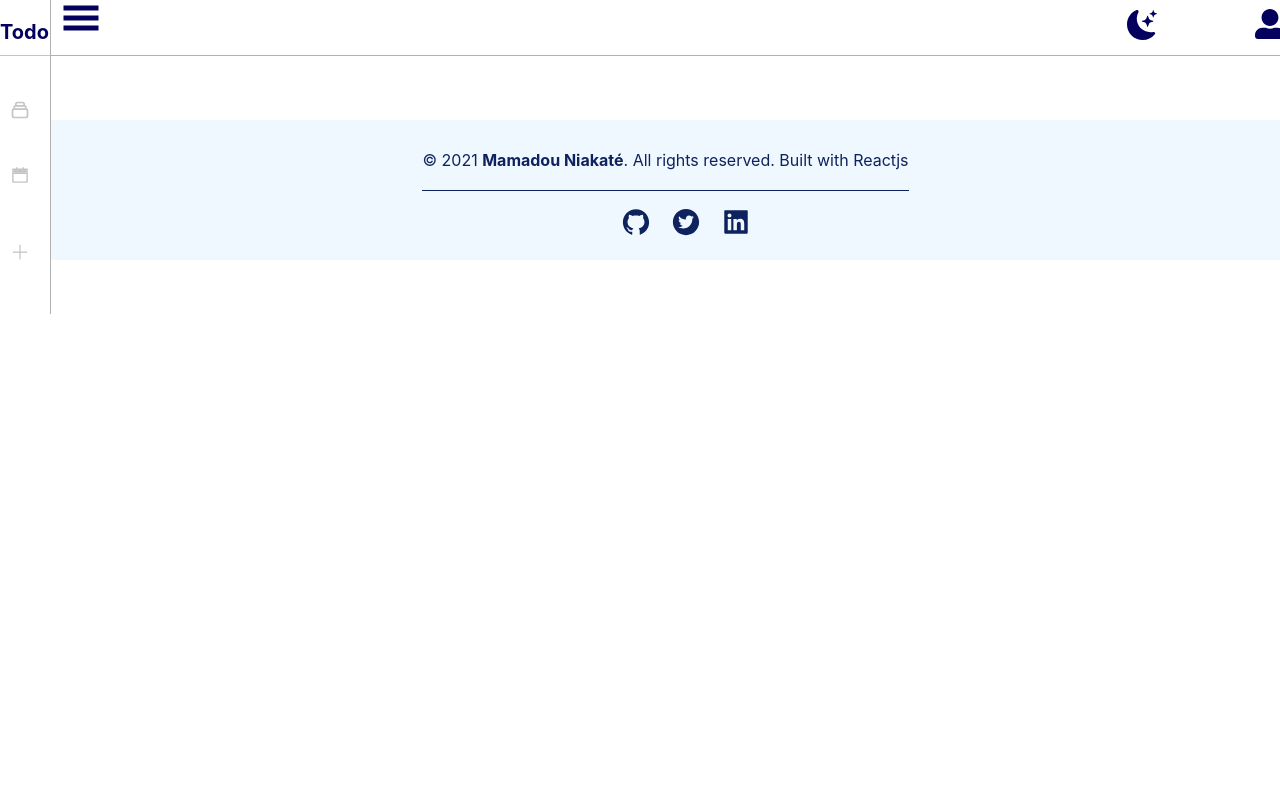
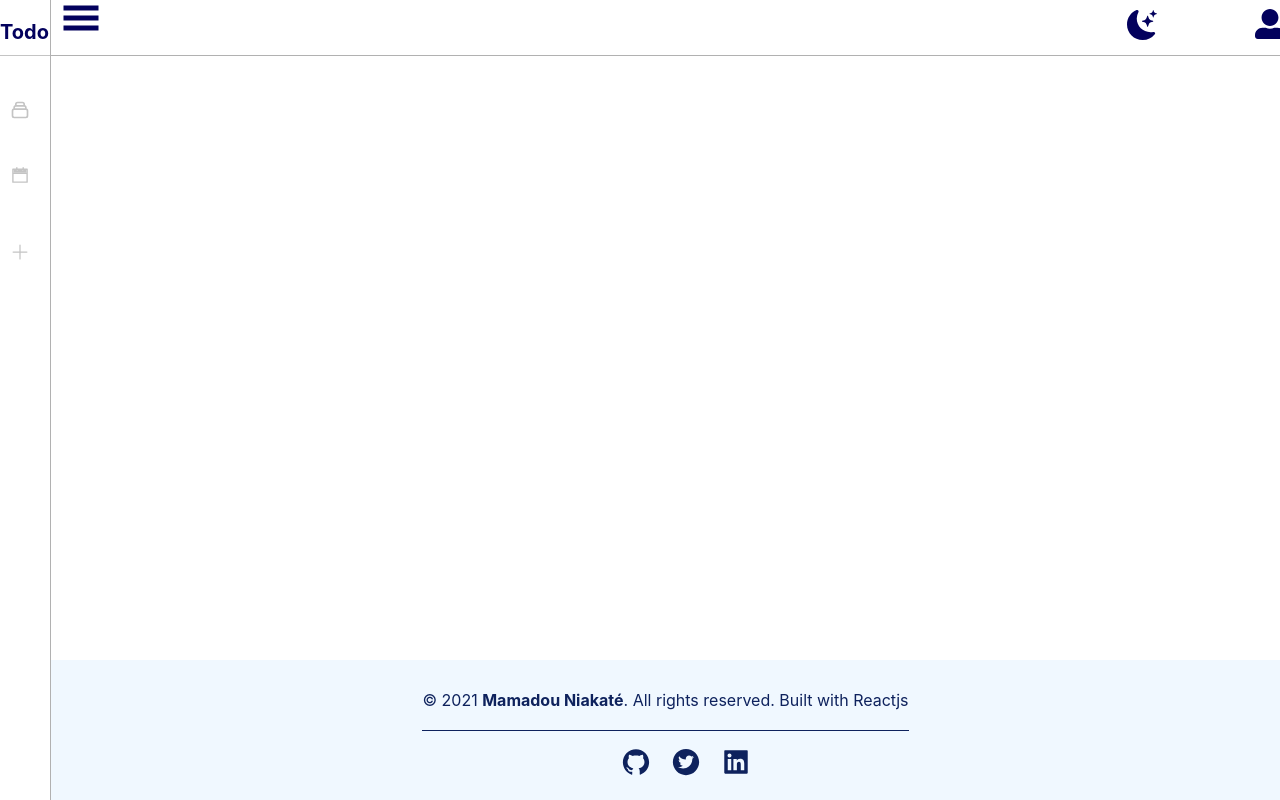
Before and after one commit to mamadou-niakate/TODO-List, a React (Create React App) app: page / in a window 1280 px wide. Built offline with nearby package versions, Linux system fonts and the light colour scheme.

Commit message:
adjustement

```diff
--- a/src/App.css
+++ b/src/App.css
@@ -3,14 +3,13 @@
   justify-content: space-between;
   transition: 1s ease;
   margin: 0;
-  height: 100%;
+  min-height: 100vh;
 }
 
 main {
   display: flex;
   justify-content: space-between;
   flex-direction: column;
-  height: 100%;
   width: 100%;
 }
 
--- a/src/pages/Tasks/index.css
+++ b/src/pages/Tasks/index.css
@@ -1,7 +1,7 @@
 .content {
   display: flex;
   flex-direction: row;
-  justify-content: space-evenly;
+  justify-content: space-between;
   flex-wrap: nowrap;
   overflow-x: auto;
   overflow-y: hidden;
@@ -32,8 +32,8 @@
 }
 
 /* for sumo sized (mac) screens */
-/* @media only screen and (min-width: 2000px) {
-} */
+@media only screen and (min-width: 2000px) {
+}
 
 /* styles for mobile browsers smaller than 480px; (iPhone) */
 @media only screen and (max-device-width: 480px) {
```
